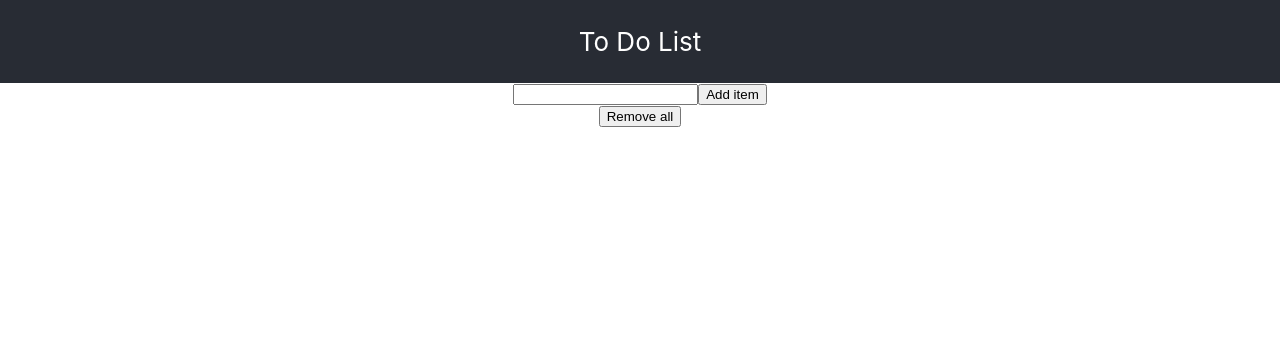
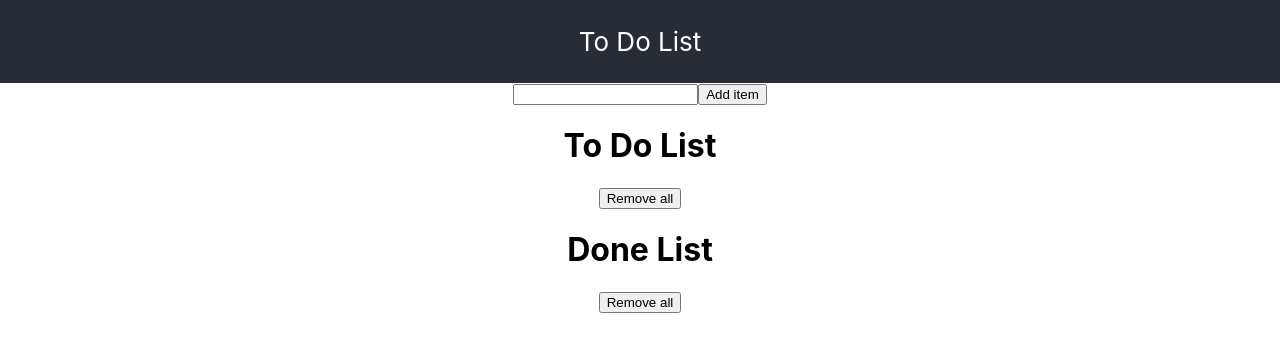
Before and after one commit to laek/To-Do-List, a React (Create React App) app: page / in a window 1280 px wide. Shown: the top 352 px of the page. Built offline with nearby package versions, Linux system fonts and the light colour scheme.

Commit message:
done list finctionality

```diff
--- a/src/App.js
+++ b/src/App.js
@@ -4,23 +4,34 @@ import ToDoItem from './ToDoItem.js';
 import ToDoItemList from './ToDoItemList.js';
 import {useState} from 'react';
 import ToDoForm from './Form';
+import DoneList from './DoneList';
 
 
 function App() {
   const [toDoItems, setToDoItems ] = useState([]);
   const [count, setCount] = useState(1);
+  const [doneItems, setDoneItems] = useState([]);
 
   const updateToDoItems = (toDoText) => {
     setToDoItems(toDoItems.concat({id: count, text: toDoText}));
     setCount(count+1);
   }
 
-  const removeAllItems = () => {
+  const removeAllToDoItems = () => {
     (setToDoItems([]));
+  }
+
+  const removeAllDoneItems = () => {
+    setDoneItems([]);
   }
 
   const removeToDoItem = (id) => {
     setToDoItems(toDoItems.filter((item) => (item.id !== id)));
+  }
+
+  const moveItemToDone = (id) => {
+    setDoneItems(doneItems.concat(toDoItems.filter((item) => (item.id === id))));
+    removeToDoItem(id);
   }
 
   return (
@@ -31,8 +42,9 @@ function App() {
         </p>
       </header>
       <ToDoForm handleChange={updateToDoItems}/>
-      <ToDoItemList removeToDoItem={removeToDoItem} toDoItems={toDoItems}/>
-      <button onClick={removeAllItems}>Remove all</button>
+      <ToDoItemList removeToDoItem={removeToDoItem} toDoItems={toDoItems} moveItemToDone={moveItemToDone}/>
+      <button onClick={removeAllToDoItems}>Remove all</button>
+      <DoneList doneItems={doneItems} removeAllDoneItems={removeAllDoneItems}/>
     </div>
   );
 }
--- /dev/null
+++ b/src/DoneItem.js
@@ -0,0 +1,15 @@
+import React, { useState } from 'react';
+import ReactDOM from 'react-dom';
+
+class DoneItem extends React.Component {
+
+  render() {
+    return(
+      <div>
+        <p>{this.props.doneItem.text}</p>
+      </div>
+    )
+  }
+}
+
+export default DoneItem;
--- /dev/null
+++ b/src/DoneList.js
@@ -0,0 +1,22 @@
+import React, { useState } from 'react';
+import ReactDOM from 'react-dom';
+import DoneItem from './DoneItem';
+
+class DoneList extends React.Component {
+
+  removeAllDoneItems = () => {
+    this.props.removeAllDoneItems();
+  }
+
+  render() {
+    return(
+      <div>
+        <h1>Done List</h1>
+        {this.props.doneItems.map(item => <DoneItem doneItem={item} />)}
+        <button onClick={this.removeAllDoneItems}>Remove all</button>
+      </div>
+    )
+  }
+}
+
+export default DoneList;
--- a/src/ToDoItem.js
+++ b/src/ToDoItem.js
@@ -7,11 +7,16 @@ class ToDoItem extends React.Component {
     this.props.deleteItem(this.props.toDoItem.id);
   }
 
+  moveItemToDone = () => {
+    this.props.moveItemToDone(this.props.toDoItem.id);
+  }
+
   render() {
     return(
       <div>
         <p>{this.props.toDoItem.text}</p>
         <button onClick={this.deleteItem}>Delete</button>
+        <button onClick={this.moveItemToDone}>Done</button>
       </div>
     );
   }
--- a/src/ToDoItemList.js
+++ b/src/ToDoItemList.js
@@ -9,10 +9,15 @@ class ToDoItemList extends React.Component {
     this.props.removeToDoItem(id);
   }
 
+  moveItemToDone = (id) => {
+    this.props.moveItemToDone(id);
+  }
+
   render() {
     return(
       <div>
-        {this.props.toDoItems.map(item => <ToDoItem deleteItem={this.deleteItem} toDoItem={item} />)}
+        <h1>To Do List</h1>
+        {this.props.toDoItems.map(item => <ToDoItem deleteItem={this.deleteItem} moveItemToDone={this.moveItemToDone} toDoItem={item} />)}
       </div>
     );
   }
```
